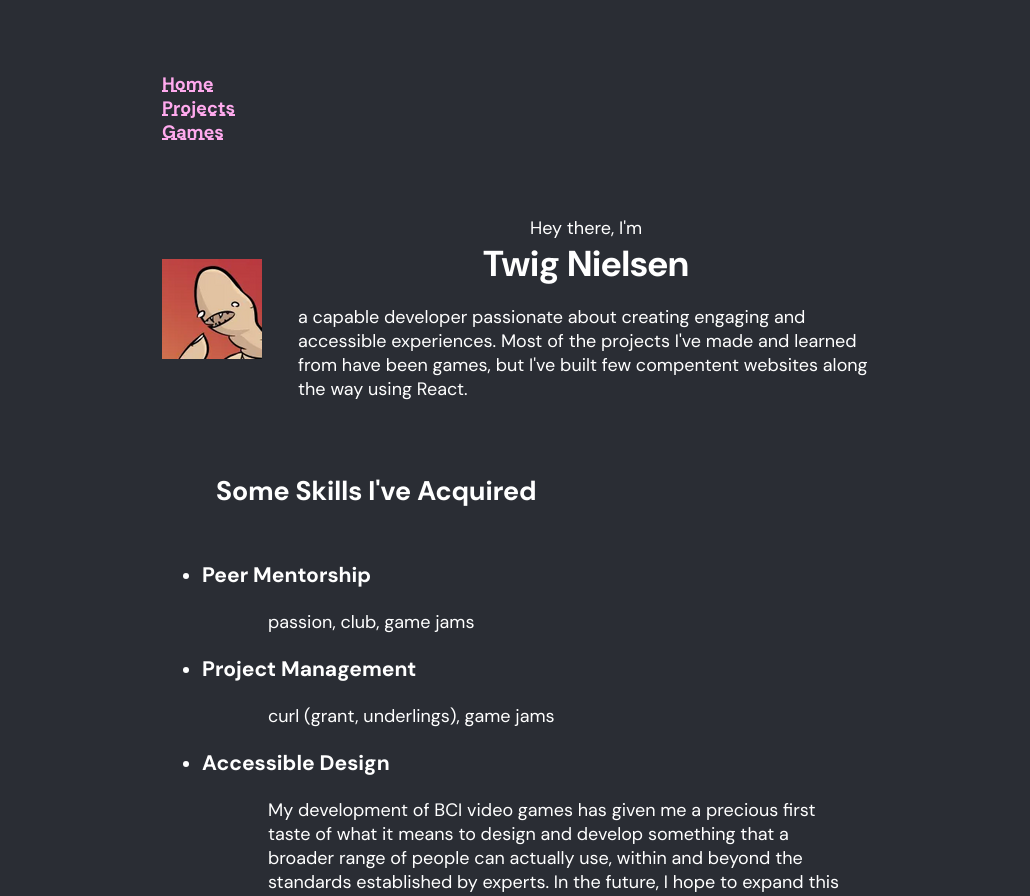
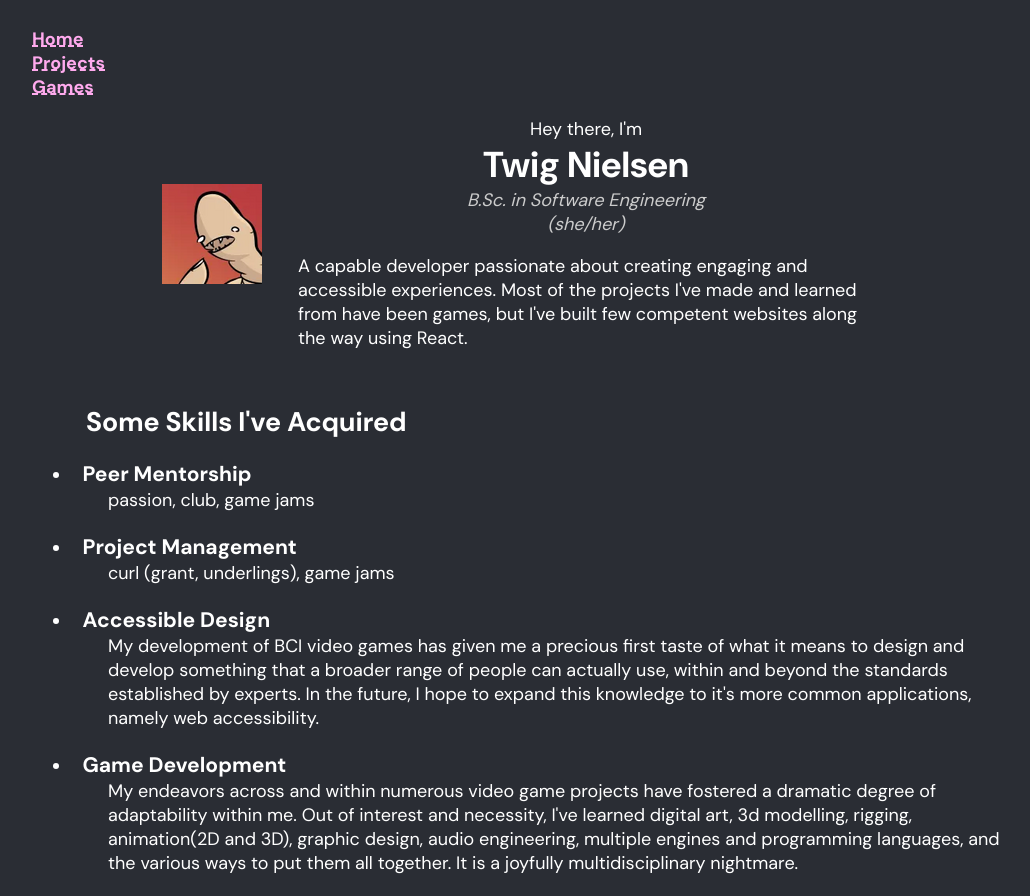
Before and after one commit to tm-nielsen/portfolio-site, a React (Vite) app: page / in a window 1280 px wide. Shown: the top 896 px of the page, without its empty margins (104-1134 px from the left). Built offline with nearby package versions, Linux system fonts and the light colour scheme.

Commit message:
Refined home page

```diff
--- a/src/routes/Home.tsx
+++ b/src/routes/Home.tsx
@@ -9,19 +9,23 @@ const Home = () => {
         <div className='flex-column'>
           <p>Hey there, I'm</p>
           <h1>Twig Nielsen</h1>
-          <p>
-            a capable developer passionate about creating engaging and accessible experiences.
-            Most of the projects I've made and learned from have been games, but I've built few compentent websites along the way using React.
+          <i className='subscript'>
+            <p>B.Sc. in Software Engineering</p>
+            <p style={{textAlign: 'center'}}>(she/her)</p>
+          </i>
+          <p style={{maxWidth: '45vw'}}>
+            A capable developer passionate about creating engaging and accessible experiences.
+            Most of the projects I've made and learned from have been games, but I've built few competent websites along the way using React.
           </p>
         </div>
       </div>
-      <>
+      <div>
         <h2>Some Skills I've Acquired</h2>
         <ul>
           {knowledge.skills.map((skillInfo, index) => {
             return (
             <li key={index}>
-              <h3>{skillInfo.name}</h3>
+              <h3 style={{marginLeft: '0.5em'}}>{skillInfo.name}</h3>
               <p>{skillInfo.description}</p>
             </li>
             )
@@ -38,7 +42,7 @@ const Home = () => {
         <h2>Some Programming Languages I Know</h2>
         {knowledge.languages.map((languageTier, index) => {
           return (
-            <>
+            <div className='flat' key={index}>
               <h3>{languageTier.tierName}</h3>
               <ul className='flex-row'>
                   {languageTier.languages.map((language, index) =>
@@ -47,10 +51,10 @@ const Home = () => {
                     </li>
                   )}
               </ul>
-            </>
+            </div>
           )
         })}
-      </>
+      </div>
     </>
   )
 }
--- a/src/styles/index.css
+++ b/src/styles/index.css
@@ -7,7 +7,7 @@ body{
   --accent-colour-faded: #c9b;
 
   display: flex;
-  margin: 2em;
+  margin: 1em 2em 0;
 
   background-color: var(--bg-colour);
   color: var(--main-colour);
@@ -27,23 +27,26 @@ div{
   max-width: 95vw;
   height: fit-content;
   margin: auto;
-  padding: 2em 0;
+  padding: 0.5em 0;
 
   justify-content: space-around;
 }
 
 h1{
-  margin: 0em auto 0.5em;
+  margin: 0em auto;
 }
 
 h2{
-  margin: 0em 2em 0.5em;
+  margin: 1em 2em 0em;
+}
+h3{
+  margin: 1em 2em 0;
 }
 
 p{
   margin: auto;
   padding: 0 2em;
-  max-width: 45vw;
+  max-width: 70vw;
 }
 
 a{
@@ -60,6 +63,10 @@ img{
   height: fit-content;
 }
 
+ul{
+  margin: 0;
+}
+
 
 .flex-row{
   flex-direction: row;
@@ -67,3 +74,13 @@ img{
 .flex-column{
   flex-direction: column;
 }
+
+.subscript{
+  margin: 0 auto 1em;
+  color: var(--main-colour-faded);
+}
+
+.flat {
+  margin: 0;
+  padding: 0;
+}
```
